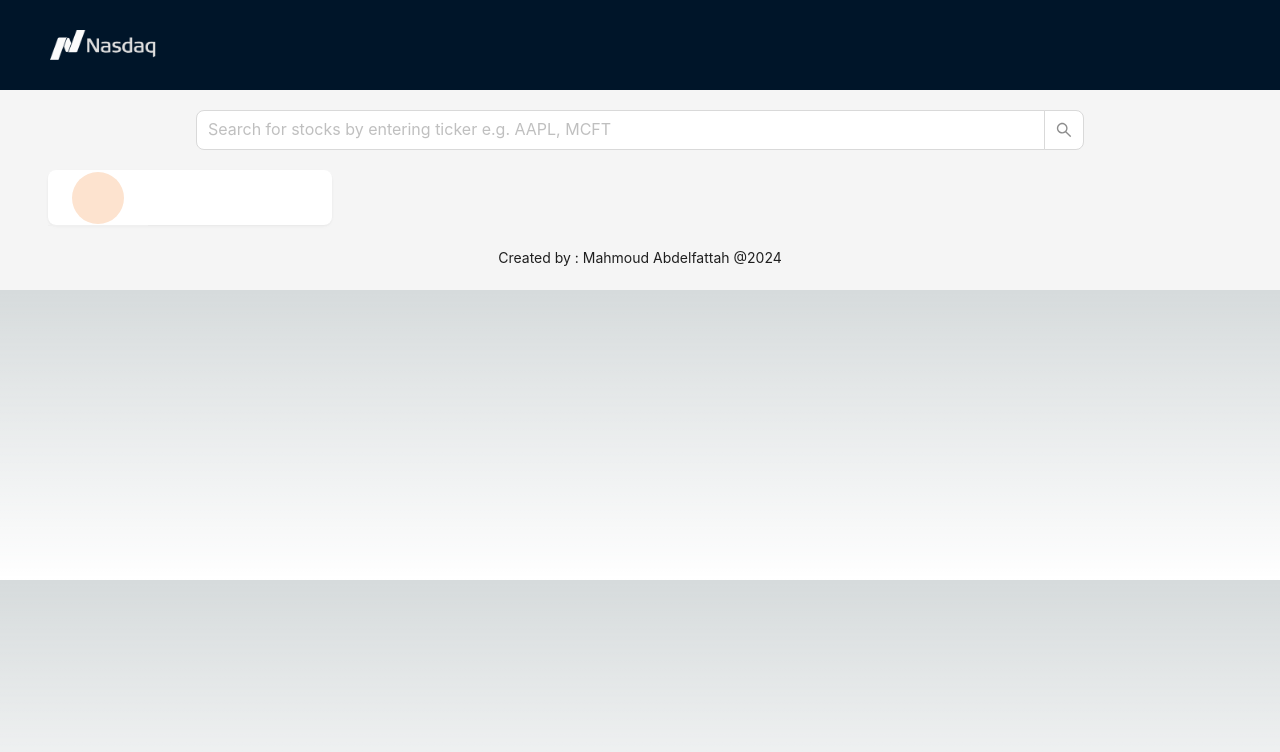
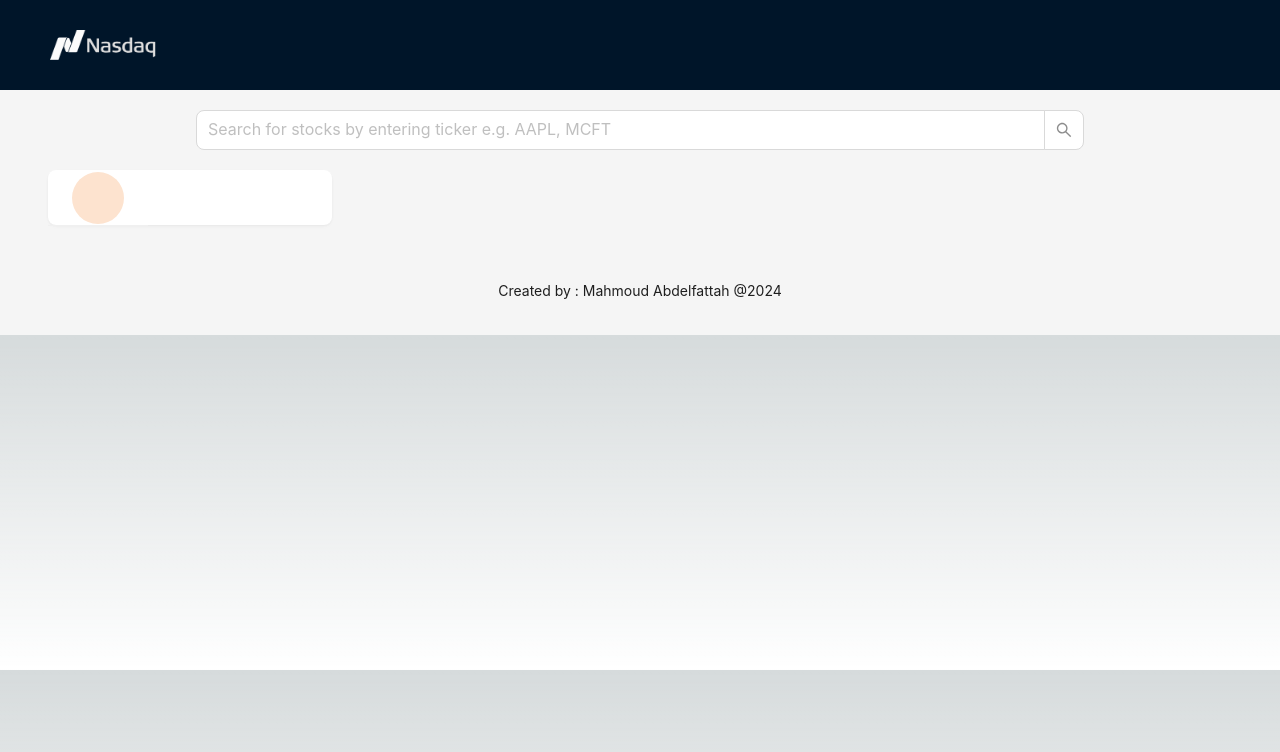
Before and after one commit to mahmoudafattah98/stocks, a Next.js app: page / in a window 1280 px wide. Shown: the top 752 px of the page. Built offline with nearby package versions, Linux system fonts and the light colour scheme.

Commit message:
fixed footer styling and search function

```diff
--- a/src/app/components/explore.tsx
+++ b/src/app/components/explore.tsx
@@ -37,7 +37,19 @@ const Explore: React.FC = () => {
       <Content style={{ padding: "0 48px" }}>
         <StockLookup />
       </Content>
-      <Footer style={{ textAlign: "center" }}>
+      <Footer
+        style={{
+          textAlign: "center",
+          justifyContent: "center",
+          display: "flex",
+          alignItems: "center",
+          height: 90,
+          position: "sticky",
+          zIndex: 1,
+          bottom: 0,
+          marginTop: "20px",
+        }}
+      >
         Created by : Mahmoud Abdelfattah @{new Date().getFullYear()}
       </Footer>
     </Layout>
--- a/src/app/components/stockLookup.tsx
+++ b/src/app/components/stockLookup.tsx
@@ -48,7 +48,7 @@ export default function StockLookup() {
 
     try {
       const response = await fetch(
-        `https://api.polygon.io/v3/reference/tickers?ticker=${ticker}&active=true&apiKey=viPbJp10BxQKnao_CgbjW3rpmf26RZbt`
+        `https://api.polygon.io/v3/reference/tickers?search=${ticker}&active=true&apiKey=viPbJp10BxQKnao_CgbjW3rpmf26RZbt`
       );
 
       if (!response.ok) {
@@ -78,7 +78,7 @@ export default function StockLookup() {
 
     if (stocks.length === 0) {
       return (
-        <Empty>
+        <Empty image="/public/assets/noResults.png">
           <Button onClick={() => resetStocks}>Reset Search</Button>
         </Empty>
       );
```
Also changed, not shown: public/assets/noResults.png (added).
